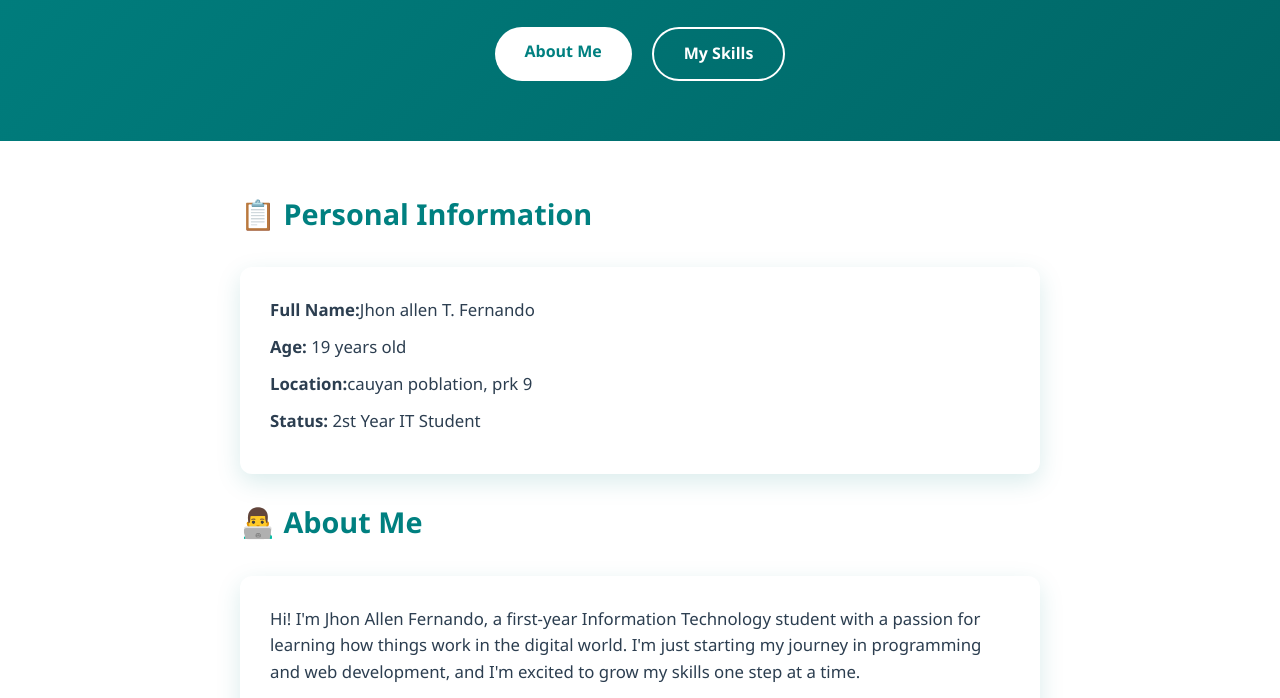
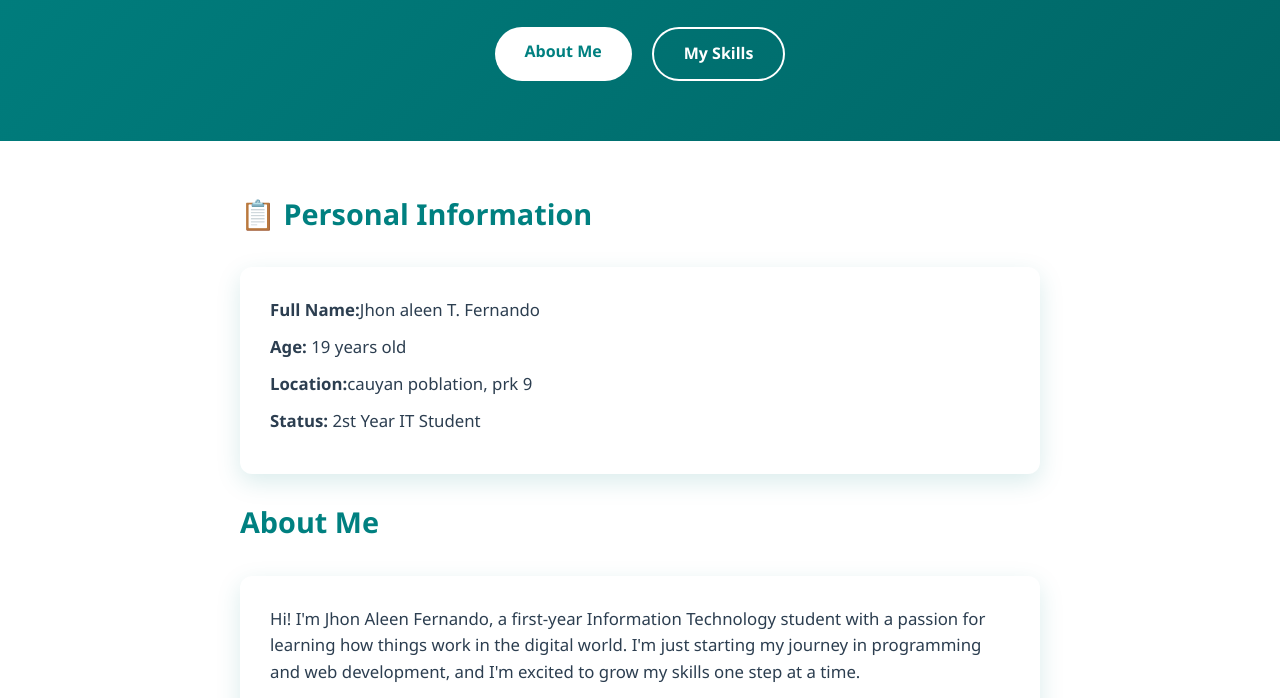
Before and after one commit to zyrousdelacruz33-arch/Jhon_allen_Fernando, a plain HTML site: page index.html in a window 1280 px wide. Shown: the part 223-921 px from the top of the page. Drawn offline with Linux system fonts and the light colour scheme.

Commit message:
Update index.html

```diff
--- a/index.html
+++ b/index.html
@@ -3,7 +3,7 @@
 <head>
     <meta charset="UTF-8">
     <meta name="viewport" content="width=device-width, initial-scale=1.0">
-    <title>Jhon Allen T. Fernando | Portfolio</title>
+    <title>Jhon Aleen T. Fernando | Portfolio</title>
     <style>
         * {
             margin: 0;
@@ -134,26 +134,26 @@
         </div>
     </div>
 
-    <!-- PERSONAL INFORMATION -->
+
     <div class="section-bg">
         <div class="container">
             <h2>📋 Personal Information</h2>
             <div class="card">
-                <p><strong>Full Name:</strong>Jhon allen T. Fernando</p>
+                <p><strong>Full Name:</strong>Jhon aleen T. Fernando</p>
                 <p><strong>Age:</strong> 19 years old</p>
                 <p><strong>Location:</strong>cauyan poblation, prk 9</p>
                 <p><strong>Status:</strong> 2st Year IT Student</p>
 
             </div>
 
-            <!-- ABOUT ME -->
-            <h2 id="about">👨‍💻 About Me</h2>
+
+            <h2 id="about">About Me</h2>
             <div class="card">
-                <p>Hi! I'm Jhon Allen Fernando, a first-year Information Technology student with a passion for learning how things work in the digital world. I'm just starting my journey in programming and web development, and I'm excited to grow my skills one step at a time.</p>
+                <p>Hi! I'm Jhon Aleen Fernando, a first-year Information Technology student with a passion for learning how things work in the digital world. I'm just starting my journey in programming and web development, and I'm excited to grow my skills one step at a time.</p>
                 <p style="margin-top: 15px;">I enjoy solving problems and turning ideas into actual projects. My goal is to become a skilled developer who can create useful and creative technology solutions.</p>
             </div>
 
-            <!-- SKILLS SECTION -->
+
             <h2 id="skills">🛠️ My Skills</h2>
             <div class="card">
                 <p><strong>What I'm Currently Learning:</strong></p>
@@ -174,7 +174,7 @@
         </div>
     </div>
 
-    <!-- FOOTER -->
+
     <div class="footer">
         <h3>Get In Touch</h3>
         <p>jhonallenfernando52@email.com</p>
```
